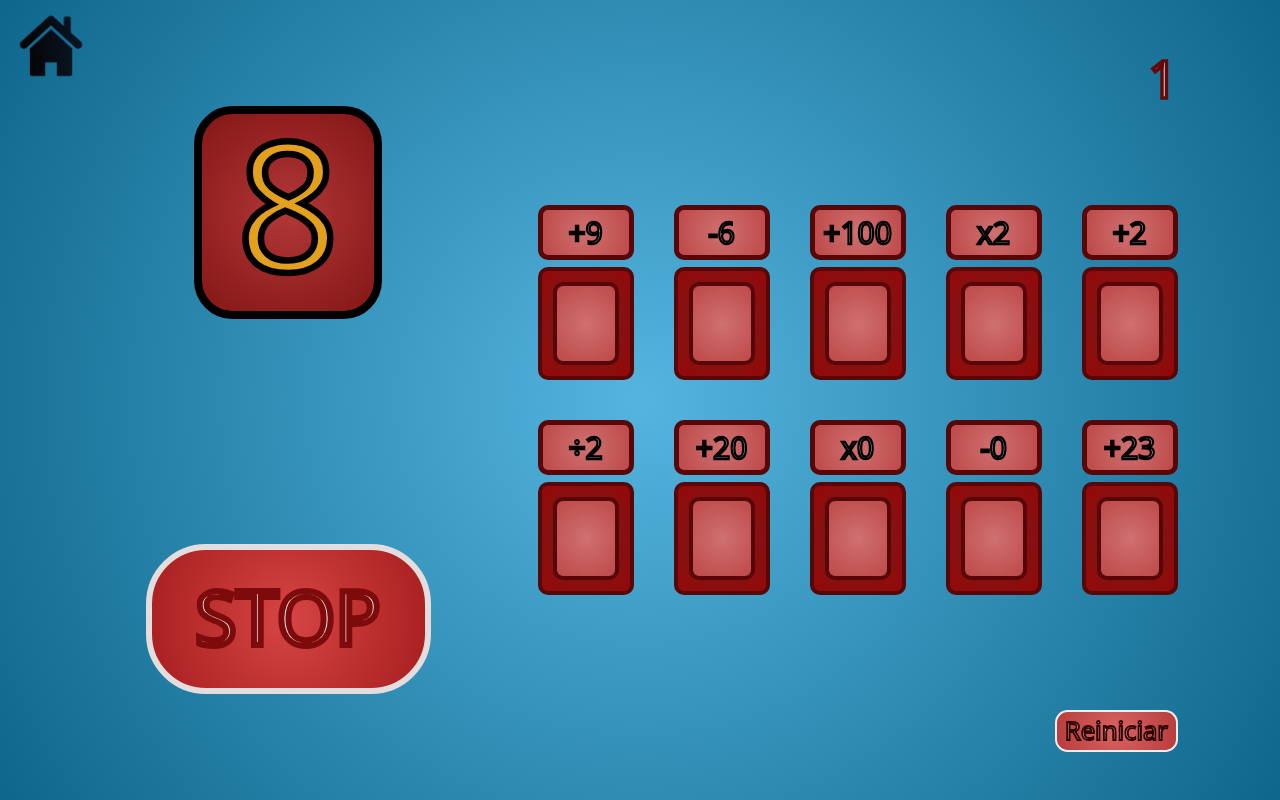
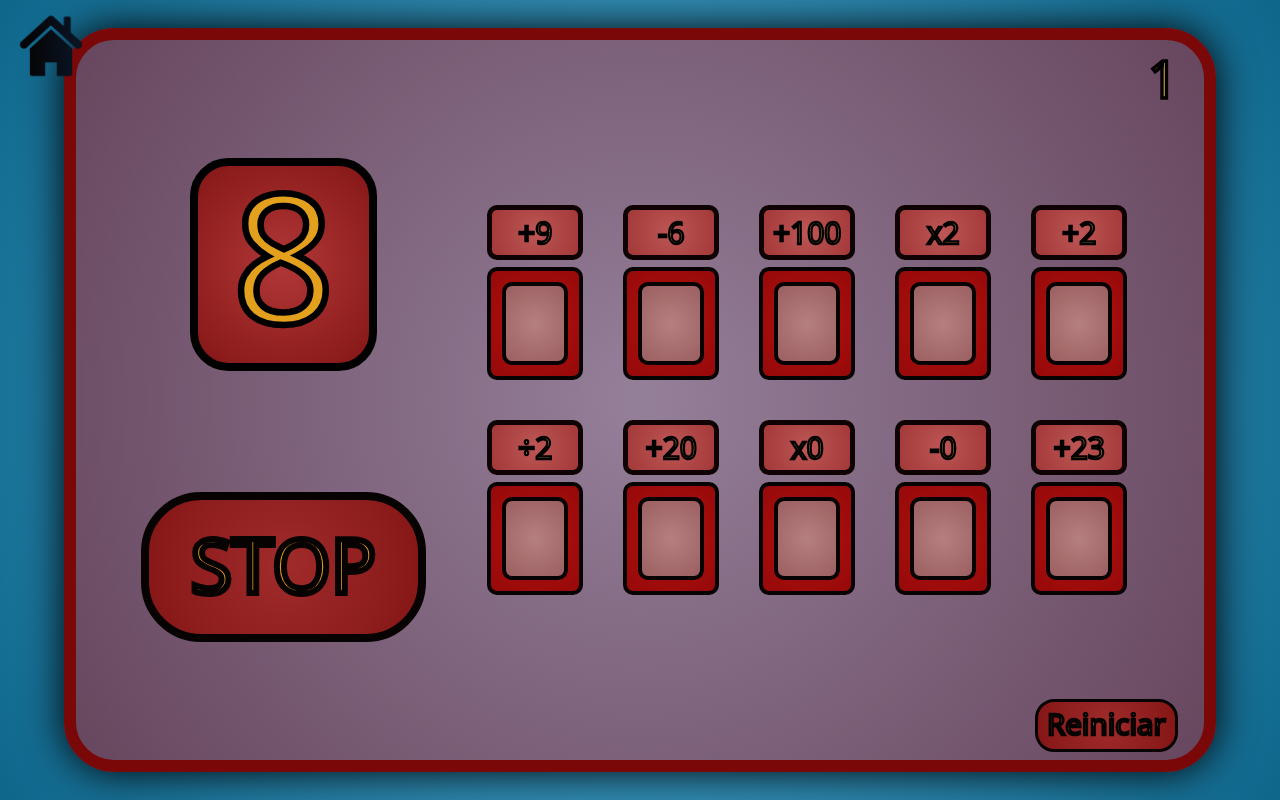
Before and after one commit to tiagopgbianchi/Jogando-com-logica-teste, a React (Vite) app: page /stoppage in a window 1280 px wide. Built offline with nearby package versions, Linux system fonts and the light colour scheme; a web font is replaced by a local one.

Commit message:
Stop design

```diff
--- a/src/CSS/Jogos.css
+++ b/src/CSS/Jogos.css
@@ -40,7 +40,7 @@ h2 {
 }
 
 .game-icon {
-  width: 13vw;
+  height: 10vw;
   object-fit: contain;
 }
 
--- a/src/Stop/CaixaStop.tsx
+++ b/src/Stop/CaixaStop.tsx
@@ -56,7 +56,7 @@ function CaixaStop(props: caixaStopProp) {
         {props.conta}
         {props.numero}
       </div>
-      <form className="cell" onSubmit={handleSubmit}>
+      <form className="cellBorder" onSubmit={handleSubmit}>
         <input
           className="input-cell"
           type="number"
--- a/src/Stop/JogoStop.css
+++ b/src/Stop/JogoStop.css
@@ -3,30 +3,50 @@
   grid-template-columns: repeat(5, 1fr);
   gap: 40px;
   -webkit-text-stroke: 2.3px #000000;
-  color: #eeeeee;
-  width:50vw;
+  color: #f1b02d;
+  width: 50vw;
 }
 .jogoStop h2 {
+  color: #f3c364;
   top: 6dvh;
   right: 8vw;
   position: absolute;
   font-size: 4vw;
-  -webkit-text-stroke: 3.5px #640909
+  -webkit-text-stroke: 3.5px #030000;
 }
 .jogoStop {
+  width: 100vw;
   height: 100vh; /* Full viewport height */
   display: flex;
   flex-direction: row;
   justify-content: center;
   align-items: center; /* Center children vertically */
-  padding: 0 8vw 0 3vw;
+  padding: 0vw 0vw;
   position: relative;
   font-family: "Cherry Bomb One", system-ui;
   font-weight: 200;
   font-style: normal;
   font-size: 25px;
-  color: #eeeeee;
+  color: #f1b02d;
+  border: 0dvh solid #5e1317;
+  box-shadow: inset 00px 00px 0vw #5e1317a0;
   -webkit-text-stroke: 1.5px #000000;
+}
+
+.stopBorder{
+  padding: 6vw 6vw 6vw 0.3vw;
+  border: 1vw solid #7a0808;
+  border-radius: 50px;
+  display: flex;
+  flex-direction: row;
+  justify-content: center;
+  align-items: center;
+  width: 90vw;
+  height: 93dvh;
+  background: none;
+  background: radial-gradient(circle, #ff272760, #ec030360);
+
+  box-shadow: 0 0 40px #000;
 }
 
 .numMagico {
@@ -41,7 +61,7 @@
   border-radius: 20px;
   -webkit-text-stroke: 1.5px #330404;
   width: 39vw;
-  gap: 40px;
+  gap: 80px;
 }
 .numeroCaixa {
   display: flex;
@@ -54,7 +74,7 @@
   width: fit-content;
   height: fit-content;
   line-height: 1;
-  margin:auto;
+  margin: auto;
   cursor: pointer;
 }
 .numeroO {
@@ -71,14 +91,13 @@
   transform: translateY(-0.88vw); /* 1.2vw */
 }
 
-.pararJogo{
-  border: 6px solid #e4dddd ;
-  background:
-    radial-gradient(circle,#d64545,#a71e1e);
+.pararJogo {
+  border: 8px solid #080303;
+  background: radial-gradient(circle, #a02b2b, #851616);
   border-radius: 60px;
   box-sizing: border-box;
-  color: #e6e6e6;
-  -webkit-text-stroke: 6px #7e0b0b;
+  color: #e2a01d;
+  -webkit-text-stroke: 6px #080303;
   font-size: 75px;
   display: flex;
   align-items: center;
@@ -87,35 +106,33 @@
   height: 150px;
   text-align: center;
   margin: auto;
-  margin-top: 80px;
+  margin-top: 0px;
   padding-bottom: 7px;
 }
 .pararJogo:hover {
-    border: 6px solid #bdb6b6 ;
-    background:
-      radial-gradient(circle,#c53f3f,#991b1b);
-    transform: scale(1.03);
-    -webkit-text-stroke: 6px #7e0a0a;
-    color: #c0bebe;
+  border: 8px solid #080303;
+  background: radial-gradient(circle, #922222, #740f0f);
+  transform: scale(1.03);
+  -webkit-text-stroke: 6px #080303;
+  color: #e2a01d;
 }
-.cell {
-  background:
-      radial-gradient(circle,#771919,#940909);
-  border: 4.5px solid #570707;
+.cellBorder {
+  background: radial-gradient(circle, #af1111, #970909);
+  border: 4.5px solid #080303;
   border-radius: 10px;
   padding: 11px;
   text-align: center;
 }
 
-
 .header {
   display: flex;
   align-items: center;
   justify-content: center;
-  border: 5.3px solid #570707;
+  border: 5.3px solid #0e0202;
   border-radius: 10px;
-  background:
-      radial-gradient(circle,#cf7070,#be4949);
+  background: radial-gradient(circle, #b67f7f, #9b6061);
+  background: radial-gradient(circle, #bd5656, #a33838);
+  box-shadow: inset 0 0 0px #831c1cbb;
   margin-bottom: 7px;
   font-size: 30px;
 }
@@ -123,9 +140,9 @@
 .input-cell {
   font-size: 30px;
   color: #e9e8e8;
-   background:
-      radial-gradient(circle,#cf7070,#be4949);
-  border: 4.5px solid #570707;
+  background: radial-gradient(circle, #b67f7f, #9b6061);
+
+  border: 4.5px solid #080303;
   border-radius: 10px;
   width: 100%;
   padding: 15px 0 15px 5px;
@@ -133,19 +150,13 @@
 }
 
 .input-cell:focus {
-  border-color: #991010;
+  border-color: #080303;
   box-shadow: 0 0 5px rgba(153, 16, 16, 0.5);
 }
 
-.verde {
-  background-color: #2fc436;
-}
 
-.vermelho {
-  background-color: #992521;
-}
 
-.tabelaWrap{
+.tabelaWrap {
   position: relative;
   display: inline-block;
 }
--- a/src/Stop/JogoStop.tsx
+++ b/src/Stop/JogoStop.tsx
@@ -63,8 +63,8 @@ function StopJogo({ randomNumber, difficulty }: JogoStopProps) {
 
   return (
     <div className="jogoStop">
+      <div className="stopBorder">
         {!pararJogo && <h2>{count}</h2>}
-
         <div className="numMagico">
           <div className="numeroCaixa">
             <span className="numeroO">{randomNumber}</span>
@@ -80,7 +80,6 @@ function StopJogo({ randomNumber, difficulty }: JogoStopProps) {
             </div>
           )}
         </div>
-
         <div className="tabelaWrap">
           <div className="tabela">
             {caixasData.map((data, i) => (
@@ -96,6 +95,7 @@ function StopJogo({ randomNumber, difficulty }: JogoStopProps) {
           </div>
         </div>
       </div>
+    </div>
   );
 }
 
--- a/src/Stop/Stop.css
+++ b/src/Stop/Stop.css
@@ -28,7 +28,7 @@
   gap: 2vw;
   border: 0.5vw solid #080303;
   border-radius: 5.3vw; /* 100dvh ≈ 700px → 51.24vw, so 10dvh ≈ 7.3vw */
-  background: radial-gradient(circle, #af8f8fc0, #855a5dc0);
+  background: radial-gradient(circle, #aa6d6d, #844749);
   padding: 1.5vw 3.5vw 2.2vw 3.5vw; /* converted paddings */
 }
 
@@ -76,15 +76,16 @@
   position: absolute;
   bottom: 6dvh;
   right: 8vw;
-  -webkit-text-stroke: 0.15vw #330404;
-  color: #eee;
-  font-size: 2vw;
-  background: radial-gradient(circle, #d86262, #b83d3d);
-  border-radius: 1vw;
-  border: 0.2vw solid #eee;
-  padding: 0 0.6vw;
+  -webkit-text-stroke: 0.2vw #080303;
+  color: #f1b02d;
+  font-size: 2.3vw;
+  background: radial-gradient(circle, #a02b2b, #851616);
+
+  border-radius: 1.5vw;
+  border: 0.3vw solid #080303;
+  padding: 0 0.7vw 0.2vw 0.7vw;
 }
 
 .reset-button:hover {
-  transform: scale(1.02);
+  transform: scale(1.04);
 }
```
Lines whose indentation alone changed are shown as unchanged.
